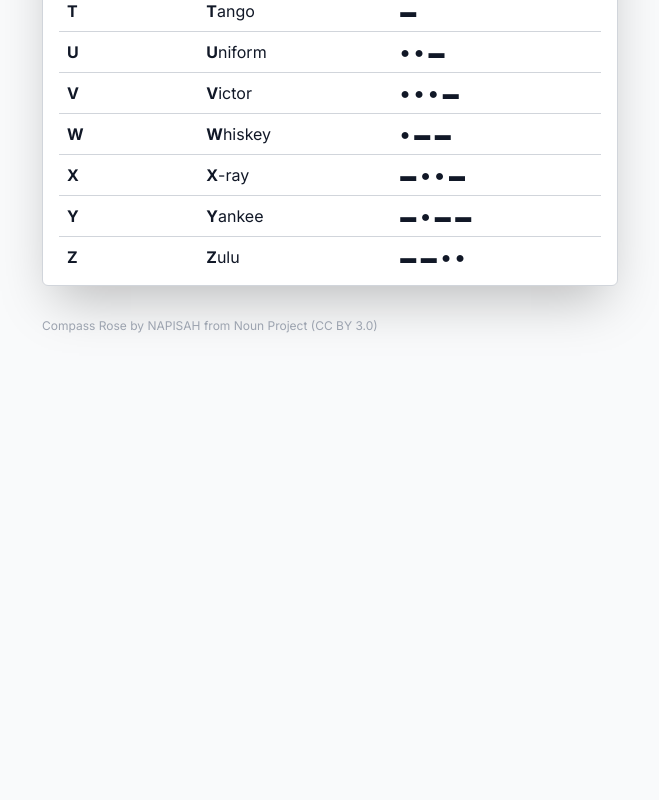
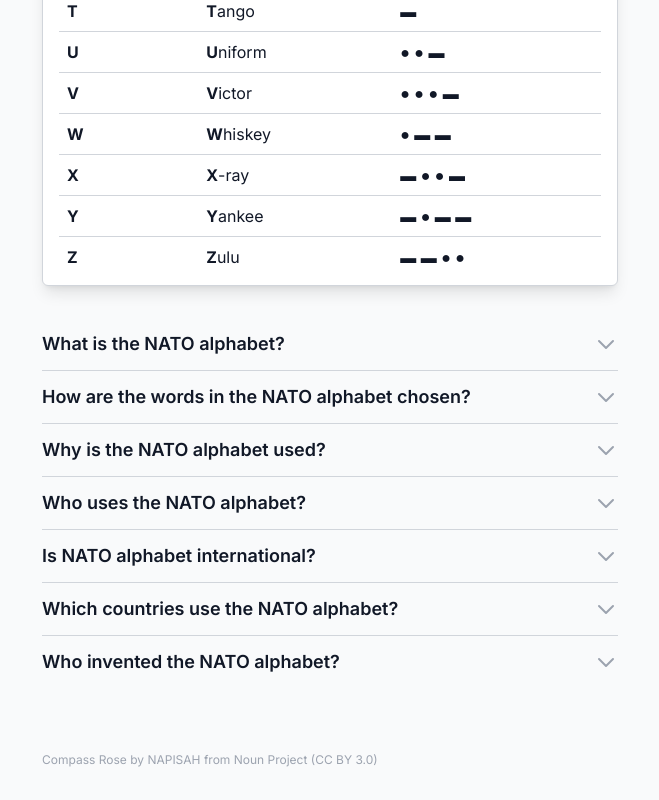
Before and after one commit to marvinrabe/natoalphabet.com, a Next.js app: page / in a window 1280 px wide. Shown: the part 951-1751 px from the top of the page, without its empty margins (310-969 px from the left). Before the commit the page ends 1317 px from the top, so only its background shows below. Built offline with nearby package versions, Linux system fonts and the light colour scheme.

Commit message:
feat: add faq section

```diff
--- a/app/globals.css
+++ b/app/globals.css
@@ -5,3 +5,7 @@
 th, td {
   @apply p-2;
 }
+
+details > summary::-webkit-details-marker {
+  display: none;
+}
--- a/app/page.js
+++ b/app/page.js
@@ -1,6 +1,30 @@
 import Image from "next/image";
 
 export default function Home() {
+  const faq = [
+    {title:"What is the NATO alphabet?",content:"The NATO phonetic alphabet, also known as the International Radiotelephony Spelling Alphabet or the ICAO phonetic alphabet, is a set of standardized phonetic code words used for clear communication over radio, telephone, and other audio transmission channels. It was developed by the International Civil Aviation Organization (ICAO) to improve communication clarity and accuracy, especially in situations where the transmission may be distorted or difficult to understand."},
+    {title:"How are the words in the NATO alphabet chosen? ",content:"The words in the NATO phonetic alphabet are chosen based on several criteria to ensure clarity, distinctiveness, and international comprehensibility. Factors considered include distinctiveness to minimize confusion, international understanding across languages and cultures, ease of pronunciation for non-native speakers, memorability under pressure, common usage in everyday language, and avoidance of ambiguity or potential misinterpretation. By considering these factors, the NATO phonetic alphabet provides a standardized set of words aimed at enhancing communication clarity and effectiveness across various contexts, including aviation, military operations, emergency services, and telecommunications."},
+    {title:"Why is the NATO alphabet used?",content:"The NATO phonetic alphabet is used to enhance communication clarity and accuracy, especially in environments where transmission may be distorted or difficult to understand. It provides a standardized set of phonetic code words chosen for their distinctiveness, international comprehensibility, ease of pronunciation, memorability, and avoidance of ambiguity. By employing this alphabet, speakers from different linguistic backgrounds can effectively communicate letters over radio, telephone, and other audio transmission channels, facilitating smooth and accurate communication in various sectors such as aviation, military operations, emergency services, and telecommunications."},
+    {title:"Who uses the NATO alphabet?",content:"The NATO phonetic alphabet is utilized by a wide range of professionals and organizations, including pilots, air traffic controllers, military personnel, emergency responders, law enforcement agencies, maritime operators, and telecommunications operators. Pilots, in particular, rely on the NATO alphabet for clear and unambiguous communication during flight operations, especially when communicating over radio channels where clarity is essential for safety and efficiency."},
+    {title:"Is NATO alphabet international?",content:"Yes, the NATO phonetic alphabet is international in its usage. It was developed by the International Civil Aviation Organization (ICAO), which is a specialized agency of the United Nations. As a result, the alphabet is widely recognized and used across the globe, particularly in aviation and military contexts, as well as in various other industries where clear communication is essential. Its standardized set of words facilitates effective communication between individuals of different linguistic backgrounds and ensures clarity in situations where traditional spelling of words may lead to misunderstanding or ambiguity."},
+    {title:"Which countries use the NATO alphabet?",content:"The NATO phonetic alphabet is employed by numerous countries worldwide, especially those heavily involved in aviation, military operations, and telecommunications. Noteworthy nations utilizing this standardized communication system include the United States, United Kingdom, Canada, Australia, Germany, France, Italy, Spain, Japan, Russia, China, and Brazil, among others. The NATO alphabet ensures clear and effective communication across diverse linguistic backgrounds and is utilized in various sectors such as aviation, maritime operations, emergency services, law enforcement, and military activities to facilitate precise and unambiguous exchanges."},
+    {title:"Who invented the NATO alphabet?",content:"The NATO phonetic alphabet, also known as the International Radiotelephony Spelling Alphabet, was not invented by a single individual. Instead, it evolved over time through international collaboration and standardization efforts within the aviation and telecommunications communities. However, its development can be attributed to various organizations and authorities, including the International Civil Aviation Organization (ICAO), the North Atlantic Treaty Organization (NATO), and other international bodies involved in aviation and communication standards."}
+  ];
+
+  const schema = {
+    "@context": "http://schema.org",
+    "@type": "FAQPage",
+    mainEntity:
+      faq.map((item) => ({
+        "@type": "Question",
+        name: item.title,
+        acceptedAnswer: {
+          "@type": "Answer",
+          text: item.content,
+        },
+      })),
+  };
+
   return (
     <main className="flex flex-col mx-auto w-full max-w-[640px] p-8">
       <h1 className="text-2xl mb-8 flex items-center gap-2">
@@ -14,7 +38,7 @@ export default function Home() {
         />
         <span className="font-bold">NATO</span> Alphabet
       </h1>
-      <div className="bg-white dark:bg-gray-900 border border-gray-300 dark:border-gray-800 shadow-2xl rounded-md py-2 px-4">
+      <div className="bg-white dark:bg-gray-900 border border-gray-300 dark:border-gray-800 shadow-lg rounded-md py-2 px-4">
         <table className="w-full text-left">
           <caption className="sr-only">
             NATO Phonetic Alphabet
@@ -160,9 +184,30 @@ export default function Home() {
           </tbody>
         </table>
       </div>
+      <section className="my-8 grid grid-cols-1 divide-y divide-gray-300 dark:divide-gray-800">
+        {faq.map(item => (
+          <details className="group py-2 text-lg">
+            <summary
+              className="flex cursor-pointer flex-row items-center justify-between py-1 font-semibold marker:[font-size:0px]">
+              {item.title}
+              <svg className="h-6 w-6 rotate-0 transform text-gray-400 dark:text-gray-500 group-open:rotate-180"
+                   xmlns="http://www.w3.org/2000/svg" fill="none" viewBox="0 0 24 24" stroke-width="2"
+                   stroke="currentColor" aria-hidden="true">
+                <path stroke-linecap="round" stroke-linejoin="round" d="M19 9l-7 7-7-7"></path>
+              </svg>
+            </summary>
+            <p className="my-4 text-gray-700 dark:text-gray-300">{item.content}</p>
+          </details>
+        ))}
+      </section>
       <p className="text-xs pt-8 text-gray-400 dark:text-gray-600">
         Compass Rose by NAPISAH from <a href="https://thenounproject.com/browse/icons/term/compass-rose/" target="_blank" title="Compass Rose Icons">Noun Project</a> (CC BY 3.0)
       </p>
+      <script
+        dangerouslySetInnerHTML={{
+          __html: JSON.stringify(schema),
+        }}
+      />
     </main>
   );
 }
```
